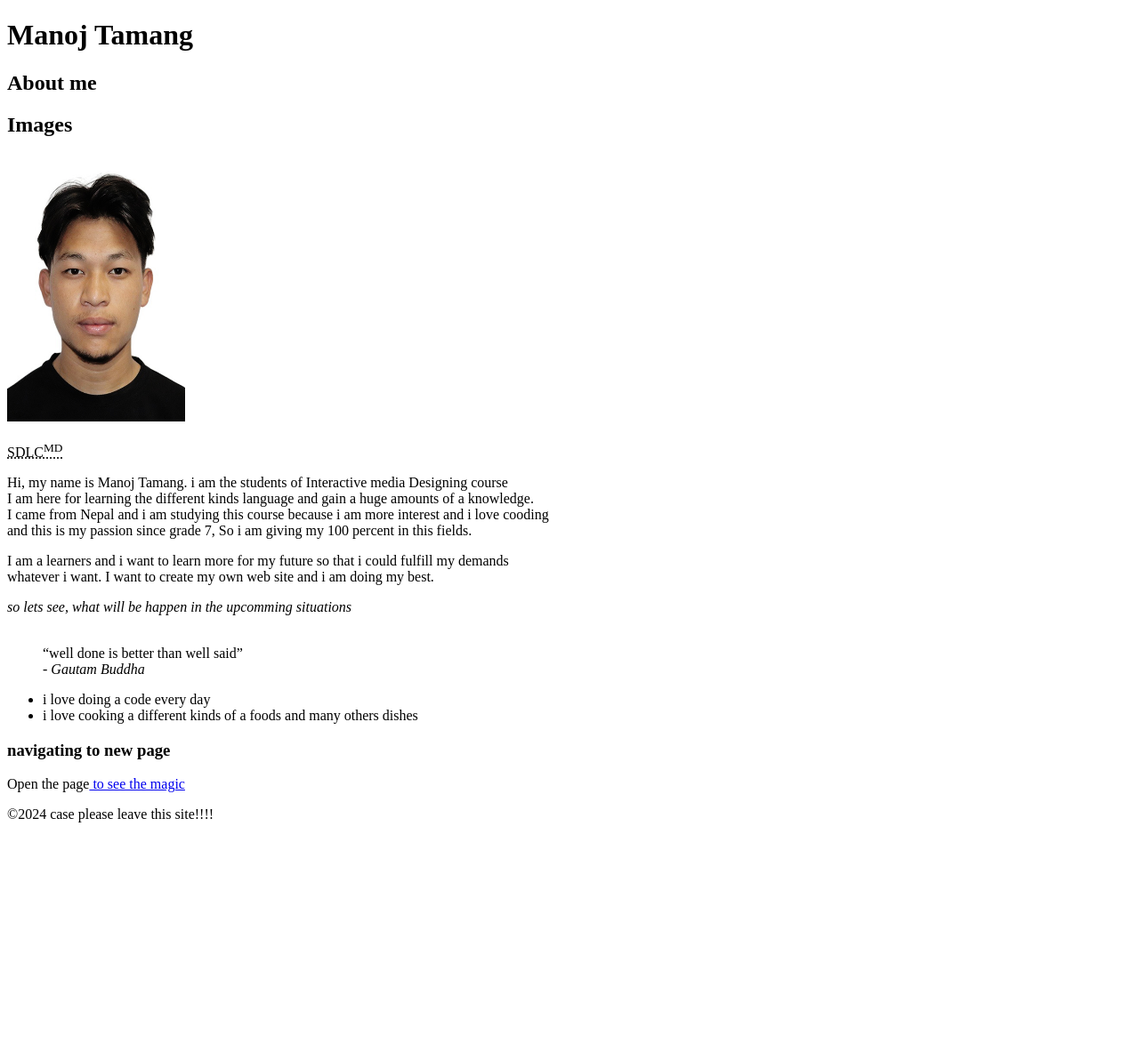
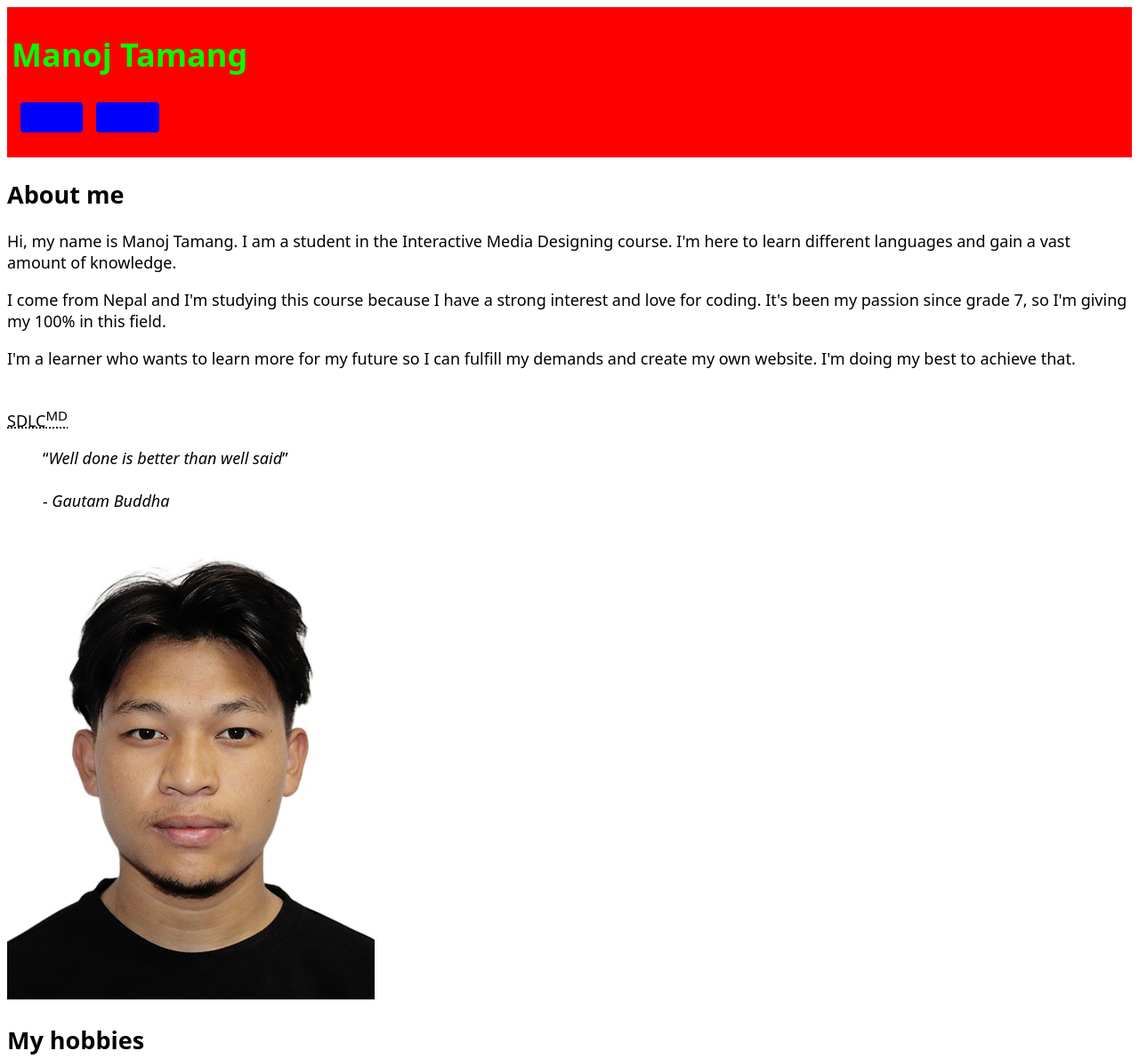
Before and after one commit to tama0046/Learning_GitHub, a plain HTML site: page index.html in a window 1280 px wide. Shown: the top 1191 px of the page at 89% size. Before the commit the page ends 941 px from the top, so only its background shows below. Drawn offline with Linux system fonts and the light colour scheme.

Commit message:
Added css fiile

```diff
--- a/index.html
+++ b/index.html
@@ -1,58 +1,61 @@
 <!DOCTYPE html>
 <html lang="en">
 <head>
-    <meta charset="UTF-8">
-    <meta name="viewport" content="width=device-width, initial-scale=1.0">
-    <title>week-3 Assignments</title>
+  <meta charset="UTF-8">
+  <meta name="viewport" content="width=device-width, initial-scale=1.0">
+  <title>Html/css assignment</title>
+  <link rel="stylesheet" href="style.css">
 </head>
 
 <body>
-    <header>
-        <h1>Manoj Tamang</h1>
-    </header>
+  <header>
+    <h1 class="site-title">Manoj Tamang</h1>
+    <nav>
+      <ul>
+
+          <li><a href="notes.html">Notes</a></li>
+          <li><a href="index.html">Home</a></li>
+
+      </ul>
+    </nav>
+  </header>
+  <main>
 
     <article>
-        <h2> About me</h2>
-    </article>
+      <h2>About me</h2>
 
-    <section>
+      <p>Hi, my name is Manoj Tamang. I am a student in the Interactive Media Designing course. I'm here to learn different languages and gain a vast amount of knowledge.</p>
+      <p>I come from Nepal and I'm studying this course because I have a strong interest and love for coding. It's been my passion since grade 7, so I'm giving my 100% in this field.</p>
+      <p>I'm a learner who wants to learn more for my future so I can fulfill my demands and create my own website. I'm doing my best to achieve that.</p>
 
-        <h2 id="images">Images</h2>
+      <br><abbr title="MY INTRODUCTIONS">SDLC<sup>MD</sup></abbr>
 
-        <img src="image.jpg" alt="My photo" height="300" width="200" title="i am the one">
+    <blockquote>
 
-       </section>
+      <q><em>Well done is better than well said</em></q><br>
+      <br><cite>- Gautam Buddha</cite>
 
-    <br><abbr title="MY INTRODUCTIONS">SDLC<sup>MD</sup></abbr>
-    <P> Hi, my name is Manoj Tamang. i am the students of Interactive media Designing course <br>
-     I am here for learning the different kinds language and gain a huge amounts of a knowledge.<br>
-     I came from Nepal and i am studying this course because i am more interest and i love cooding<br>
-     and this is my passion since grade 7, So i am giving my 100 percent in this fields.</p>
+    </blockquote>
 
-     <p2> I am a learners and  i want to learn more for my future so that i could fulfill my demands <br>
-         whatever i want. I want to create my own web site and i am doing my best.
-     </p2>
+    <img id="my-images" src="images/MANOJ.jpg" alt="images">
 
-    <br><p><em>so lets see, what will be happen in the upcomming situations</em></p>
 
-    <BLOCkquote>
-    <br><q>well done is better than well said</q>
-    <br><cite>- Gautam Buddha</cite>
-    </BLOCkquote>
+  <h2>My hobbies</h2>
 
-    <ul>
-        <li>i love doing a code every day</li>
-        <li> i love cooking a different kinds of a foods and many others dishes</li>
-    </ul>
+   <ul>
+    <li>I love doing code every day, and it's my passion too.</li>
+    <li>I love cooking different kinds of foods and many other dishes.</li>
+  </ul>
 
-    <article>
-        <h3> navigating to new page</h3>
-        <p>Open the page<a href="notes.html"> to see the magic</a></p>
-    </article>
 
-    <footer>
-    <p>&copy;2024 case please leave this site!!!!</p>
-     </footer>
+</article>
 
+</main>
+
+<p>Click the page <a href="notes.html">next pages</a></p>
+
+  <footer>
+    <p>&copy; 2024 Please leave this site!</p>
+  </footer>
 </body>
 </html>
--- a/notes.html
+++ b/notes.html
@@ -3,35 +3,57 @@
 <head>
     <meta charset="UTF-8">
     <meta name="viewport" content="width=device-width, initial-scale=1.0">
+    <link rel="stylesheet" href="style.css">
     <title>Another page</title>
 </head>
+
 <body>
-    <article>
-        <h1>Another page of html</h1>
-    </article>
+    <header>
+        <h1>HTML Notes</h1>
 
-        <h2>five html tags </h2>
+        <nav>
+            <ul>
+                <li><a href="index.html">Home</a></li>
+                <li><a href="notes.html">Notes</a></li>
+            </ul>
+        </nav>
+
+        </header>
+
+        <main>
+
+            <section>
+                <h2>five html tags </h2>
 
         <dl>
             <dt> b tags</dt>
             <dd> b tags is usually used to make the text or a gropu of sentence bold.</dd>
 
-            <br><dt>p tags </dt>
+            <dt>p tags </dt>
             <dd>p tags is usually used to make a paragraph.</dd>
 
-           <br> <dt>br tags </dt> <br>
+            <dt>br tags </dt>
             <dd> this tags is used to break a lines of the sentence.</dd>
 
-           <br> <dt>hr tags </dt> <br>
+            <dt>hr tags </dt>
             <dd> this tags is used to make a horizontal line. </dd>
 
-           <br> <dt>tr tags </dt> <br>
+            <dt>tr tags </dt>
             <dd> this tags is usually used to make a row or a keep the group of words in a row sequence in the table </dd>
 
         </dl>
+            </section>
+
+        </main>
 
     <article>
-        <p>click the page<a href="index.html"> for the previous page</a></p>
+        <h2> we are navigating the page</h2>
+
+         <p>click the page<a href="index.html"> Home page</a></p>
+
     </article>
+      <footer>
+        <p>&copy; 2024 Please leave this site!</p>
+      </footer>
 </body>
 </html>
--- /dev/null
+++ b/style.css
@@ -0,0 +1,54 @@
+body {
+  font-family: system-ui, -apple-system, BlinkMacSystemFont, 'Segoe UI', Roboto, Oxygen, Ubuntu, Cantarell, 'Open Sans', 'Helvetica Neue', sans-serif;
+  font-size: 18px;
+
+}
+
+header, footer{
+  text-align: left;
+  background-color: #FF0000;
+  padding: 5px;
+
+}
+
+.site-title{
+  color: #00FF00;
+}
+
+#my-image{
+  box-shadow: 0px 0px 2px 1px black ;
+  height: 15%;
+  width: 25%;
+}
+
+
+article ul{
+  list-style-type: square;
+}
+
+
+nav ul li{
+  display: inline-block;
+  margin-right: 10px;
+}
+
+nav ul{
+  list-style-type: none;
+  padding: 10px;
+}
+
+article ul li:nth-child(odd){
+  background-color: #800080;
+}
+
+nav ul li a{
+  text-decoration: none;
+  background-color: #0000ff;
+  border: 1px  #FFC0CB;
+  padding: 5px 10px;
+  border-radius: 4px;
+}
+
+nav ul li a:hover, nav ul li a:focus{
+  background: #ccc;
+}
```
Also changed, not shown: images/MANOJ.jpg (renamed from image.jpg).
